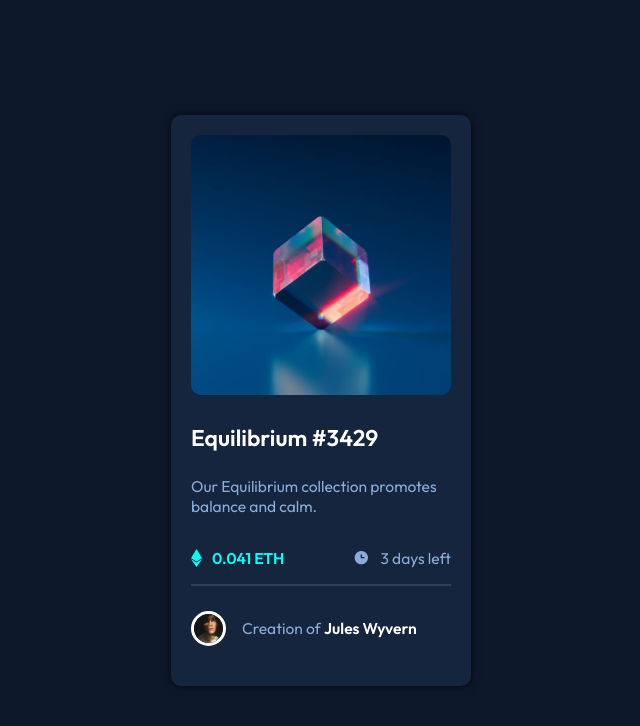
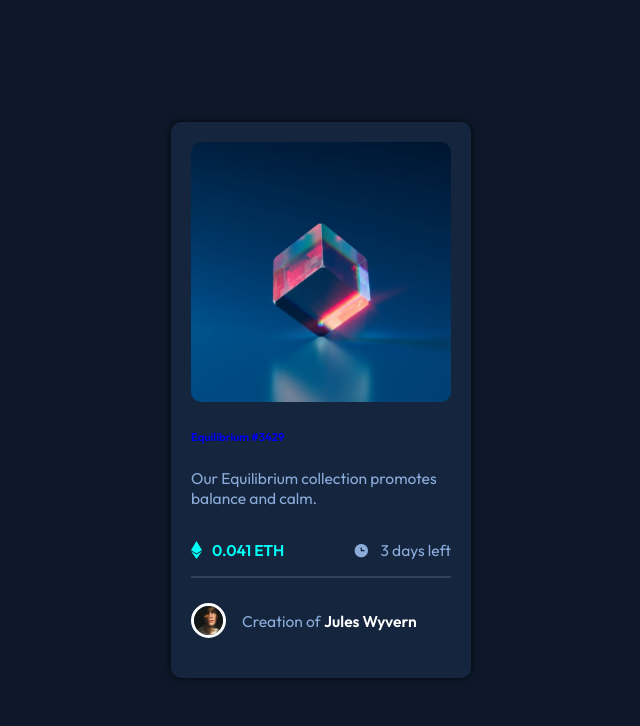
Before and after one commit to rebeccaaaaaaaaaaa/frontendmentor-nftcard, a React (Create React App) app: page / in a window 1280 px wide. Shown: the top 726 px of the page, without its empty margins (319-959 px from the left). Built offline with nearby package versions, Linux system fonts and the light colour scheme.

Commit message:
corrigindo link principal

```diff
--- a/src/App.js
+++ b/src/App.js
@@ -206,7 +206,7 @@ function App() {
         </a>
         <ContentCard>
           <TitleLinkArea>
-              <TitleLink href="#"><h1>Equilibrium #3429</h1></TitleLink>
+              <TitleLink ><a href="#">Equilibrium #3429</a></TitleLink>
           </TitleLinkArea>
           <Description>
             Our Equilibrium collection promotes balance and calm.
```
